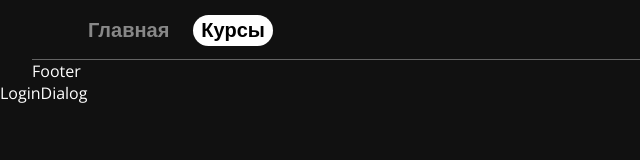
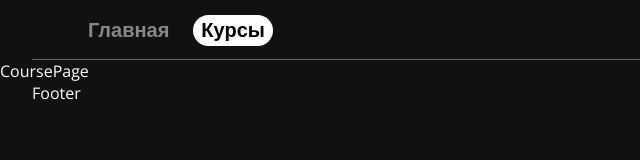
Before and after one commit to neoplasmes/cw_frontend, a React app: page /courses in a window 1280 px wide. Shown: the full height of the page, 0-640 px from the left. Built offline with nearby package versions, Linux system fonts and the light colour scheme.

Commit message:
migration

```diff
--- a/src/Components/Footer/Footer.css
+++ b/src/Components/Footer/Footer.css
@@ -1,3 +1,3 @@
 footer{
-    border-top: 2px solid rgb(var(--accent-darks));
+    /*border-top: 1px solid rgb(var(--accent-dark));*/
 }
--- a/src/Components/Navbar/LoginDialog.js
+++ b/src/Components/Navbar/LoginDialog.js
@@ -2,6 +2,8 @@
 
 export const LoginDialog = () => {
   return (
-    <div>LoginDialog</div>
+    <dialog>
+
+    </dialog>
   )
 }
--- a/src/index.js
+++ b/src/index.js
@@ -1,22 +1,36 @@
 import React from 'react';
-import {BrowserRouter, Routes, Route, Outlet} from 'react-router-dom';
+import {BrowserRouter, Routes, Route, Outlet, createBrowserRouter, RouterProvider} from 'react-router-dom';
 import ReactDOM from 'react-dom/client';
 import Navbar from './Components/Navbar/Navbar';
 import './index.css';
 import Footer from './Components/Footer/Footer';
 import HomePage from './pages/home/page';
+import { CoursePage } from './pages/courses/CoursePage';
 
-const RootLayout = () => {
-  return (
+const router = createBrowserRouter([
+  {
+    path: "/",
+    element: (
       <>
         <Navbar/>
         <Outlet/>
         <Footer/>
       </>
-  );
+    ),
+    children:[
+      {
+        path: "/",
+        element: <HomePage />
+      },
+      {
+        path: "/courses",
+        element: <CoursePage/>
       }
+    ]
+  }
+]);
 
-const Main = () => {
+
   /*useEffect(() => {
     //как делать пост-запрос
     /*fetch("http://localhost:3500/register",{
@@ -33,17 +47,6 @@
 /*
   },[]);*/
 
-  return (
-    <BrowserRouter>
-      <Routes>
-        <Route path='/' element={<RootLayout/>}>
-          <Route index element={<HomePage />}/>
-          <Route path='courses'/>
-        </Route>
-      </Routes>
-    </BrowserRouter>
-  );
-}
 
 
-ReactDOM.createRoot(document.getElementById('root')).render(<Main />);
+ReactDOM.createRoot(document.getElementById('root')).render(<RouterProvider router={router}/>);
--- /dev/null
+++ b/src/pages/courses/CoursePage.js
@@ -0,0 +1,9 @@
+import React from 'react';
+
+export const CoursePage = () => {
+  return (
+    <div>
+        CoursePage
+    </div>
+  )
+}
```
Also changed, not shown: src/pages/courses/CoursePage.css (added). Lines whose indentation alone changed are shown as unchanged.
